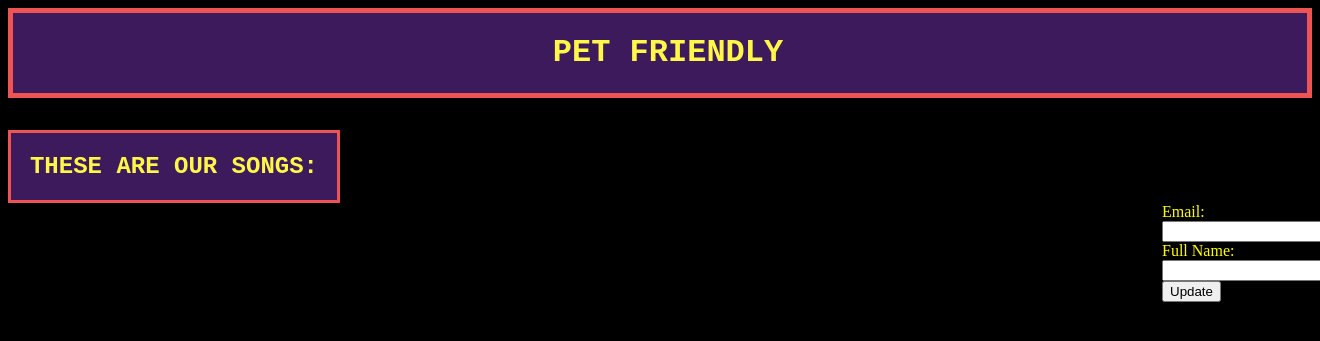
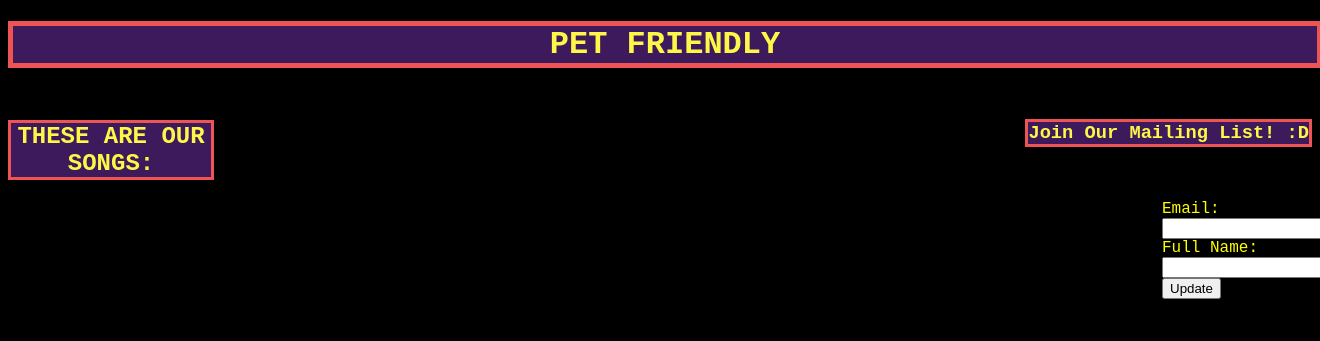
Before and after one commit to yohn-dezmon/petfriendly, a Flask app: template templates/pet_friend.html in a window 1320 px wide; the page is wider, and only the part inside the window is pictured. Shown: the top 341 px of that part. Run offline with Flask 2, Linux system fonts and the light colour scheme; the template is opened without the code that fills it, so the values that code supplies are empty.

Commit message:
fixed the css and jinja2 such that the headers displayed correctly

```diff
--- /dev/null
+++ b/csv_db/test.csv
@@ -0,0 +1,6 @@
+id,email,name
+1,dfdfdf@ehe.com,asdasdf
+2,afaf@hoa.com,honoin
+3,radical@hot.com,hot radical
+4,orange@face.com,face orange
+5,Inter@esting.com,esting
--- /dev/null
+++ b/docs/db_to_csv.txt
@@ -0,0 +1 @@
+http://www.postgresqltutorial.com/export-postgresql-table-to-csv-file/
--- a/static/pet_friend.css
+++ b/static/pet_friend.css
@@ -6,38 +6,36 @@ h1 {
   font-family: "Courier New", Courier, serif;
   background-color: #3C1A5B;
   color: #FFF748;
-  margin-left: 0.5em;
   text-align: center;
-
+  border:5px solid #EF5455;
+  margin-bottom: 1em;
+  width: 100%;
 }
 
-
-
-
-.header {
-  background-color: #3C1A5B;
-}
-
-.main {
-  border:5px solid #EF5455;
-  margin-bottom: 2em;
-}
-
-.secondary {
-  border:3px solid #EF5455;
-  width:25%;
-
-}
-
-.intro {
+h2 {
   font-family: "Courier New", Times, serif;
   text-align: center;
   background-color: #3C1A5B;
   color: #FFF748;
-
+  border:3px solid #EF5455;
+  width: 200px;
 }
 
-.thank_u, form {
+h2, #songs {
+  float:left;
+  clear: left;
+}
+
+h3 {
+  font-family: "Courier New", Times, serif;
+  text-align: center;
+  background-color: #3C1A5B;
+  color: #FFF748;
+  border:3px solid #EF5455;
+  float: right;
+}
+
+.thank_u, h3, form {
   float: right;
   clear: right;
 }
@@ -51,6 +49,7 @@ h1 {
 form {
   border: 0px solid white;
   width:150px;
+  font-family: "Courier New", Times, serif;
 }
 
 .returnbut {
@@ -78,6 +77,7 @@ label {
 }
 
 li {
+  font-family: "Courier New", Times, serif;
   counter-increment: mylist;
   font-style:normal;
   color: #FFF748;
--- a/templates/layout.html
+++ b/templates/layout.html
@@ -8,15 +8,16 @@
     {% endblock %}
   </head>
   <body>
-    <div class="main header">
-    <h1>PET FRIENDLY<h1>
-    </div>
-      {% block content %}
 
-      <div class="secondary header">
-      <h2 class="intro"> THESE ARE OUR SONGS:</h2>
 
-    </div>
+
+      {% block title %}
+  <h1>PET FRIENDLY</h1>
+      {% endblock %}
+
+
+      {% block songlist %}
+      <h2> THESE ARE OUR SONGS:</h2>
 
       <ol id="songs">
 
@@ -26,12 +27,11 @@
                    </audio></li>
           {% endfor %}
       </ol>
+      {% endblock %}
 
       {% block paragraph %}
       {% endblock %}
 
-      {% block paragrap %}
-      {% endblock %}
 
       {% block form %}
       {% endblock %}
@@ -40,6 +40,6 @@
 
 
 
-      {% endblock %}
+
   </body>
 </html>
--- a/templates/pet_friend.html
+++ b/templates/pet_friend.html
@@ -1,6 +1,11 @@
 {% extends "layout.html" %}
+  {% block songlist %}
+  <h3>Join Our Mailing List! :D</h3>
+  {{ super() }}
+{% endblock %}
 
   {% block form %}
+
 
 
     <form action="/" method="POST">
```
Also changed, not shown: docs/20190323.txt (+7 -0 lines), docs/mailing_list.txt (added, +10 -0 lines), 2 other files.
